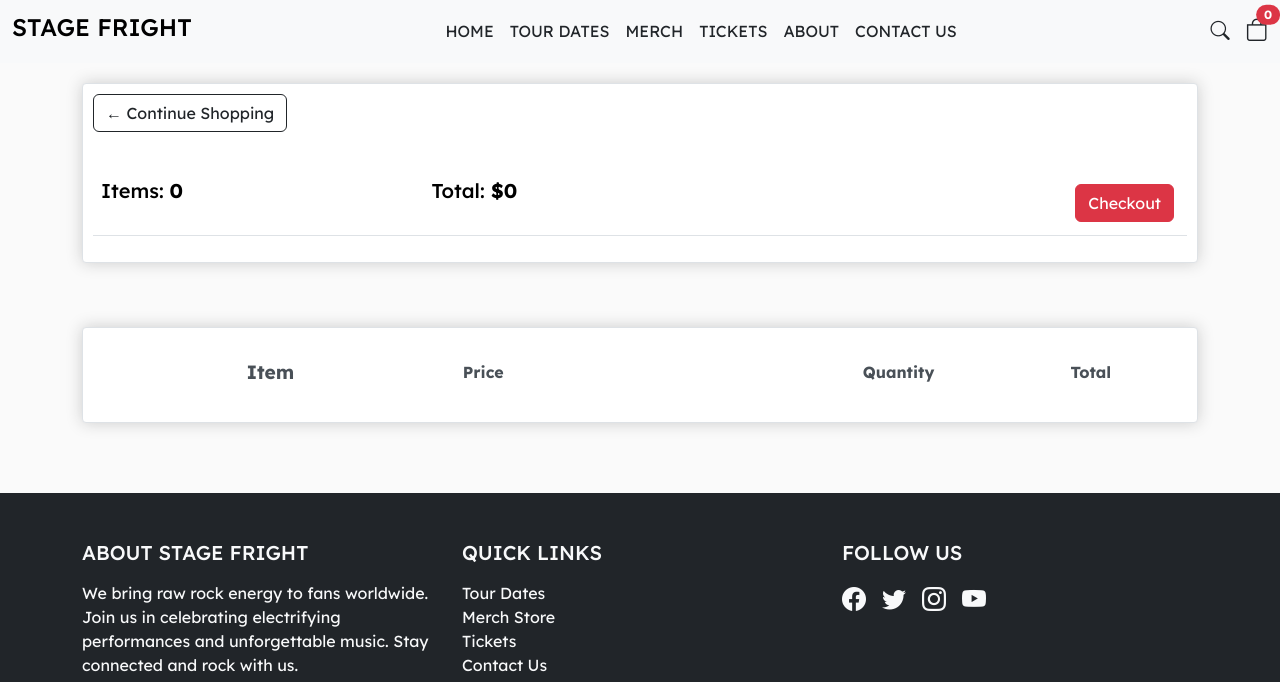
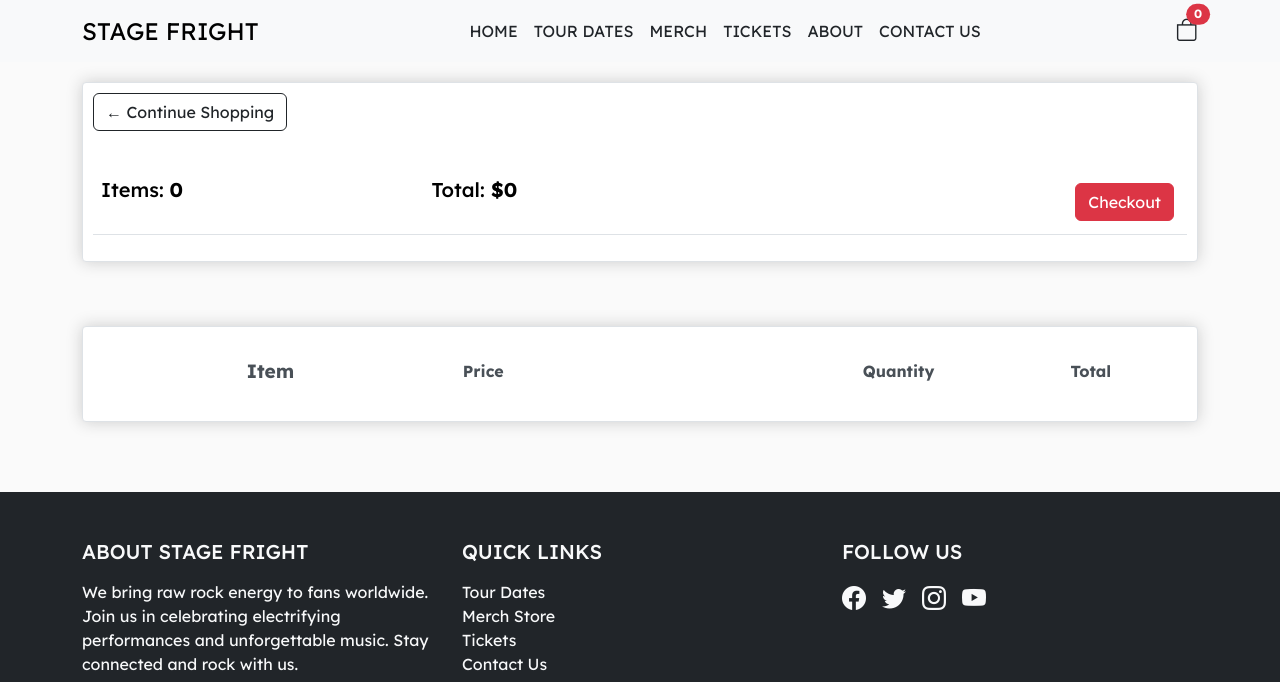
Before and after one commit to GreenTreeGaming/Stage-Fright, a Django app: page /cart/ in a window 1280 px wide. Shown: the top 682 px of the page. Run offline with Django 5.2, Linux system fonts and the light colour scheme; lists and menus that the app fills with data are empty; some libraries are stand-ins or nearby versions.

Commit message:
bug fixes

```diff
--- a/store/templates/store/main.html
+++ b/store/templates/store/main.html
@@ -72,10 +72,9 @@
   </div>
 
   <nav class="navbar navbar-expand-lg navbar-light bg-light">
-    <div class="container-fluid">
-      <a class="navbar-brand mx-auto" href="/">
-        <h1 class="text-center" style="font-size: 1.5rem;">STAGE FRIGHT</h1>
-      </a>
+    <div class="container"> <!-- Wrapping with a container for centering the entire navbar -->
+        <!-- Navbar Brand -->
+        <a class="navbar-brand" href="/" style="color: black; font-size: 1.5rem;">STAGE FRIGHT</a>
 
         <!-- Toggle button for mobile -->
         <button class="navbar-toggler" type="button" data-bs-toggle="collapse" data-bs-target="#navbarNav"
@@ -84,12 +83,11 @@
         </button>
 
         <!-- Collapsible content -->
-      <div class="collapse navbar-collapse" id="navbarNav">
-        <div class="d-flex justify-content-between align-items-center w-100">
-          <!-- Navigation links -->
-          <ul class="navbar-nav mx-auto">
+        <div class="collapse navbar-collapse justify-content-center" id="navbarNav">
+            <!-- Centered Navigation Links -->
+            <ul class="navbar-nav">
                 <li class="nav-item">
-              <a href="/" class="nav-link text-dark">HOME</a>
+                    <a href="/" class="nav-link text-dark" aria-current="page">HOME</a>
                 </li>
                 <li class="nav-item">
                     <a href="/tour-dates" class="nav-link text-dark">TOUR DATES</a>
@@ -106,21 +104,24 @@
                 <li class="nav-item">
                     <a href="/contact" class="nav-link text-dark">CONTACT US</a>
                 </li>
+                <!-- Cart link for mobile -->
+                <li class="nav-item d-lg-none"> <!-- Only visible on mobile -->
+                    <a href="/cart" class="nav-link text-dark">
+                        Cart <i class="bi bi-bag"></i>
+                        <span class="badge rounded-pill bg-danger">{{ cartItems }}</span>
+                    </a>
+                </li>
             </ul>
+        </div>
 
-          <!-- Right-side icons -->
-          <div class="d-flex align-items-center">
-            <a href="#" class="text-dark me-3">
-              <i class="bi bi-search" style="font-size: 1.2rem;"></i>
-            </a>
+        <!-- Cart Icon (Desktop only) -->
+        <div class="d-none d-lg-flex align-items-center"> <!-- Hidden on mobile -->
             <a href="/cart" class="text-dark position-relative">
                 <i class="bi bi-bag" style="font-size: 1.4rem;"></i>
                 <span class="position-absolute top-0 start-100 translate-middle badge rounded-pill bg-danger">
                     {{ cartItems }}
                 </span>
             </a>
-          </div>
-        </div>
         </div>
     </div>
 </nav>
```
Lines whose indentation alone changed are shown as unchanged.
